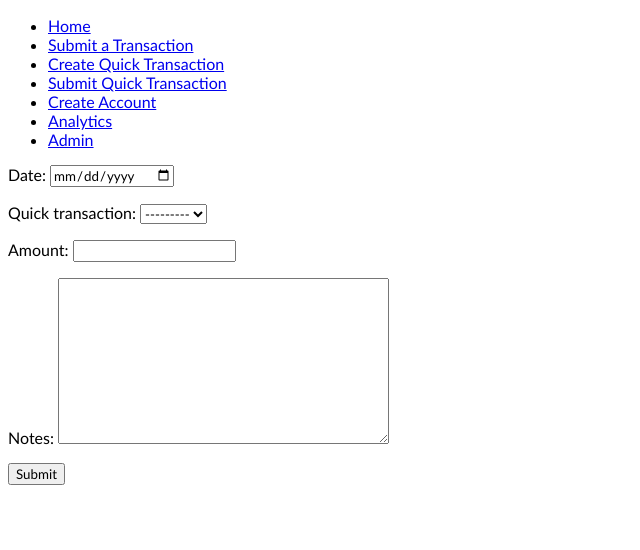
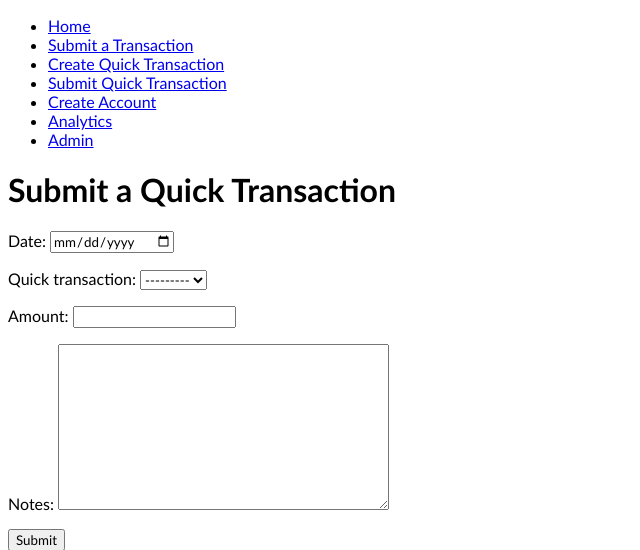
Before and after one commit to benrussell80/personal-budget, a Django app: page /qt/submit/ in a window 1280 px wide. Shown: the top 550 px of the page, without its empty margins (0-640 px from the left). Run offline with Django 4.2, Linux system fonts and the light colour scheme; data that the repository does not hold is empty; parts of the project's set-up code (start-up, migrations or seed data) failed here and were passed over.

Commit message:
Add title

```diff
--- a/ledger/templates/ledger/submit_quick_transaction.html
+++ b/ledger/templates/ledger/submit_quick_transaction.html
@@ -3,5 +3,6 @@
 {% block title %}Submit Quick Transaction{% endblock title %}
 
 {% block content %}
+<h1>Submit a Quick Transaction</h1>
 {% include 'form.html' %}
 {% endblock content %}
```
